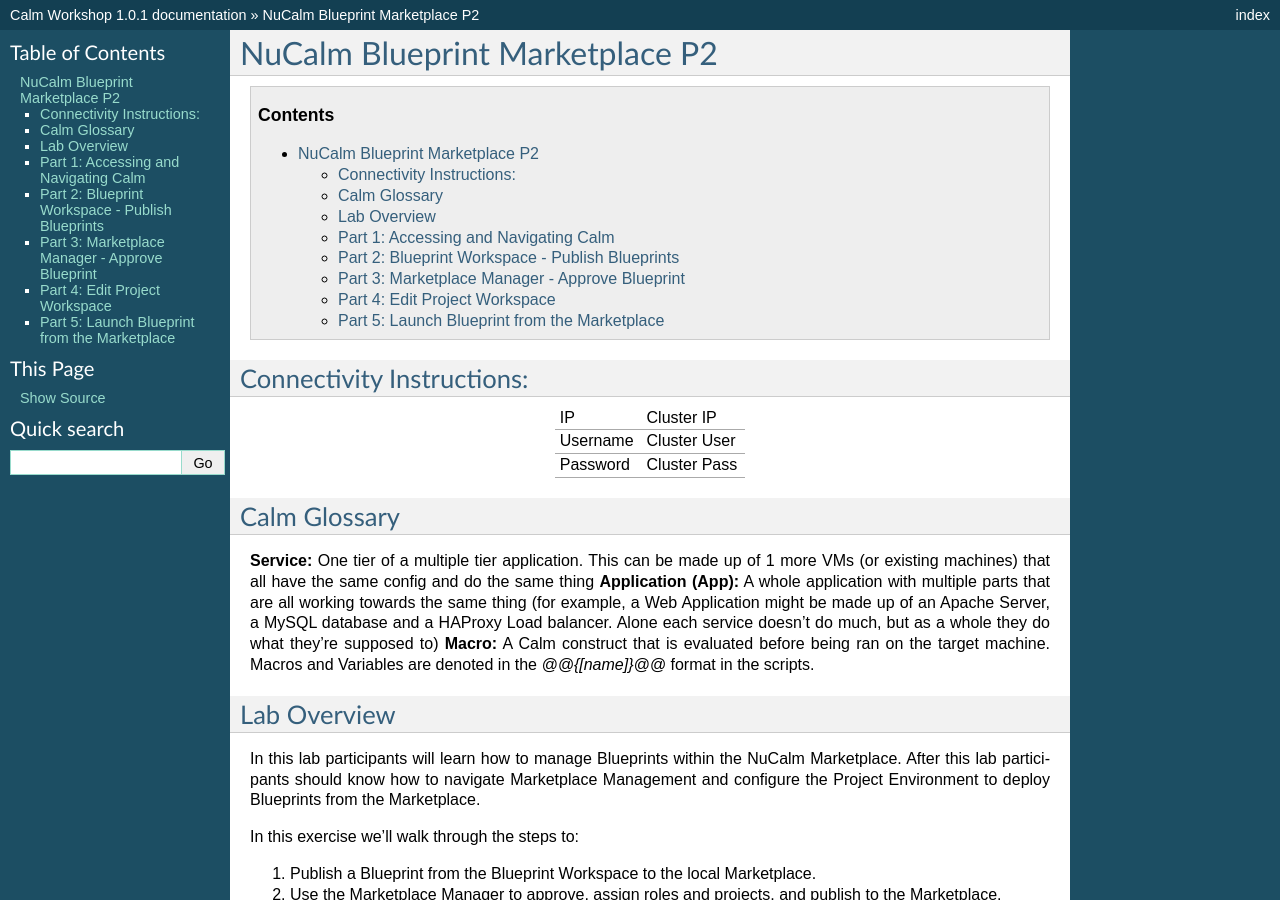
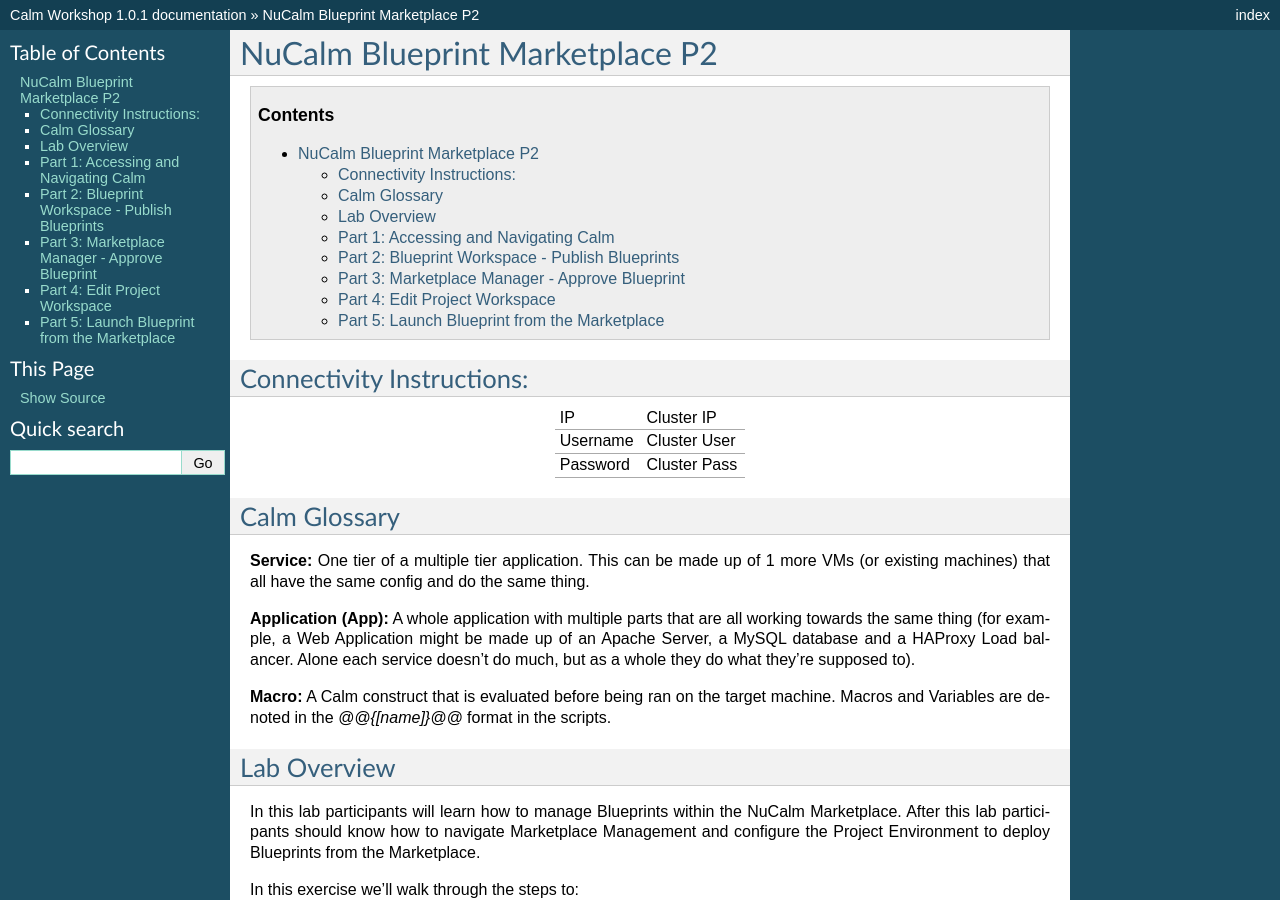
Before and after one commit to dawgfish/calm, a Sphinx documentation site: the page built from docs/lab8/calm_workshop_lab8_marketplace.rst, in a window 1280 px wide and 900 px high. Built offline with Sphinx 7.4.7, drawn with Linux system fonts in a browser that asks for light colours; pages that are not in the unit, such as notebooks, are missing from menus.

```diff
--- a/docs/lab8/calm_workshop_lab8_marketplace.rst
+++ b/docs/lab8/calm_workshop_lab8_marketplace.rst
@@ -18,7 +18,11 @@ Connectivity Instructions:
 Calm Glossary
 *************
 
-**Service:** One tier of a multiple tier application. This can be made up of 1 more VMs (or existing machines) that all have the same config and do the same thing **Application (App):** A whole application with multiple parts that are all working towards the same thing (for example, a Web Application might be made up of an Apache Server, a MySQL database and a HAProxy Load balancer. Alone each service doesn’t do much, but as a whole they do what they’re supposed to) **Macro:** A Calm construct that is evaluated before being ran on the target machine. Macros and Variables are denoted in the *@@{[name]}@@* format in the scripts.
+**Service:** One tier of a multiple tier application. This can be made up of 1 more VMs (or existing machines) that all have the same config and do the same thing.
+
+**Application (App):** A whole application with multiple parts that are all working towards the same thing (for example, a Web Application might be made up of an Apache Server, a MySQL database and a HAProxy Load balancer. Alone each service doesn’t do much, but as a whole they do what they’re supposed to).
+
+**Macro:** A Calm construct that is evaluated before being ran on the target machine. Macros and Variables are denoted in the *@@{[name]}@@* format in the scripts.
 
 Lab Overview
 ************
```
